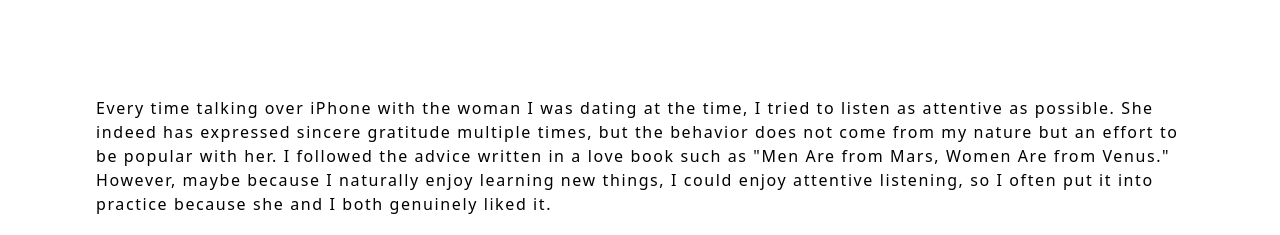
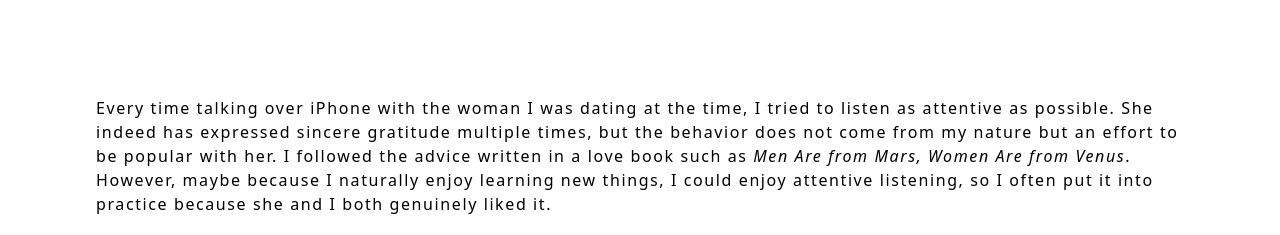
Before and after one commit to Takuzen/notan-office, a Next.js app: page /whitepaper in a window 1280 px wide. Shown: the top 235 px of the page. Built offline with nearby package versions, Linux system fonts and the light colour scheme.

Commit message:
fix: remove double-quotation-marks from whitepaper p tag

```diff
--- a/src/app/whitepaper/page.tsx
+++ b/src/app/whitepaper/page.tsx
@@ -3,7 +3,7 @@ export default function Home() {
     <main className="flex min-h-screen flex-col items-center justify-between px-5 py-12 sm:p-24">
       <div className="z-10 w-full tracking-widest">
         <p>
-          Every time talking over iPhone with the woman I was dating at the time, I tried to listen as attentive as possible. She indeed has expressed sincere gratitude multiple times, but the behavior does not come from my nature but an effort to be popular with her. I followed the advice written in a love book such as "Men Are from Mars, Women Are from Venus." However, maybe because I naturally enjoy learning new things, I could enjoy attentive listening, so I often put it into practice because she and I both genuinely liked it.
+          Every time talking over iPhone with the woman I was dating at the time, I tried to listen as attentive as possible. She indeed has expressed sincere gratitude multiple times, but the behavior does not come from my nature but an effort to be popular with her. I followed the advice written in a love book such as <span className="italic">Men Are from Mars, Women Are from Venus</span>. However, maybe because I naturally enjoy learning new things, I could enjoy attentive listening, so I often put it into practice because she and I both genuinely liked it.
           <br/>
           <br/>
           Though I do not have a strong desire for others to listen to me, when I chat with friends I sometimes feel that the jumbled thoughts in my head get organized. Unexpected words from my friends can give birth to ideas, and the support or opposition from my companions can give me confidence in my own thoughts or prompt me to reconsider whether it is really a good idea. That is why coffee breaks are something I love so much and cherish. Additionally as someone who cannot help taking lots of notes, once I part ways with my friends, I always immediately jot down the things that resonated with me before I forget.
```
